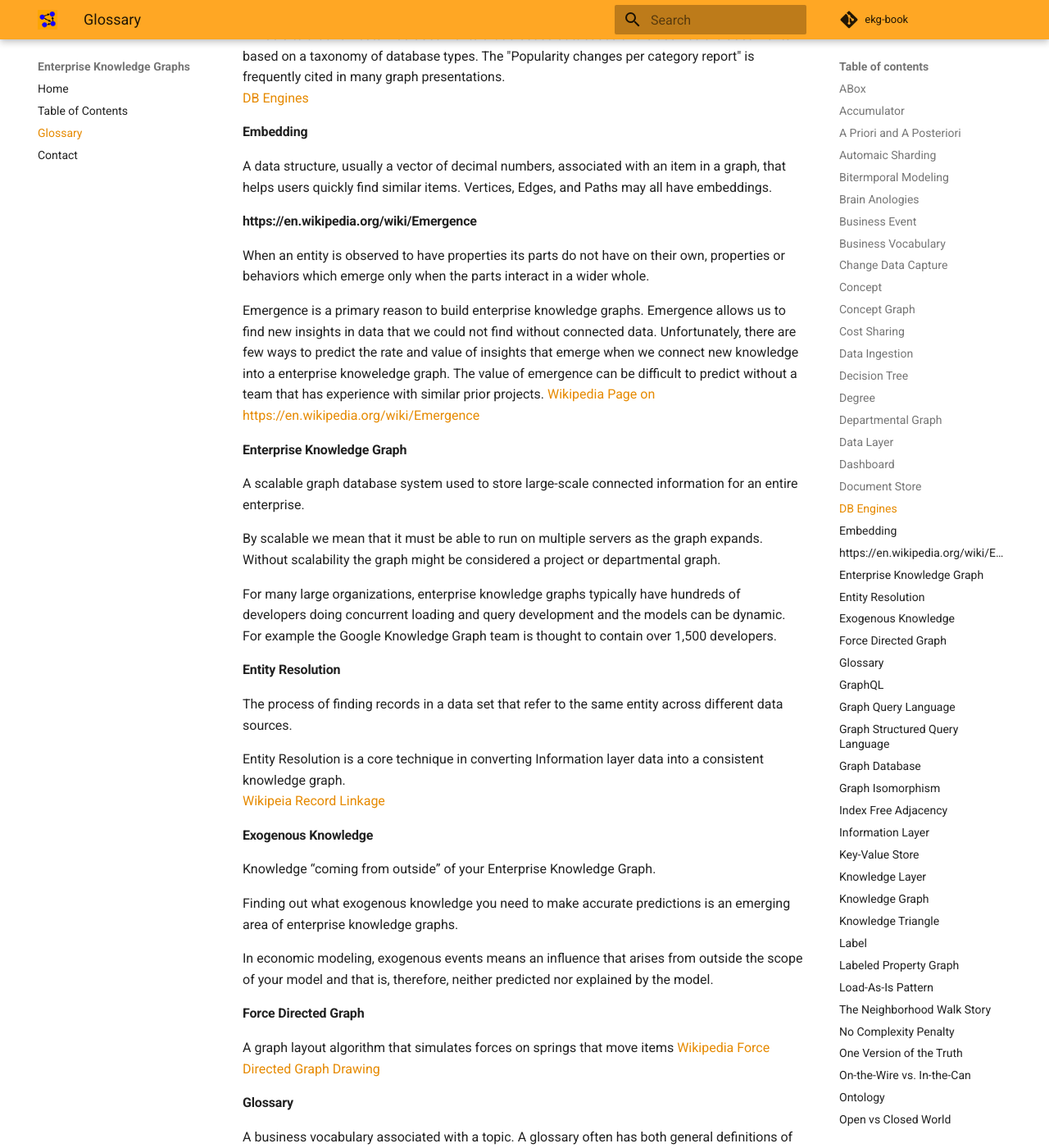
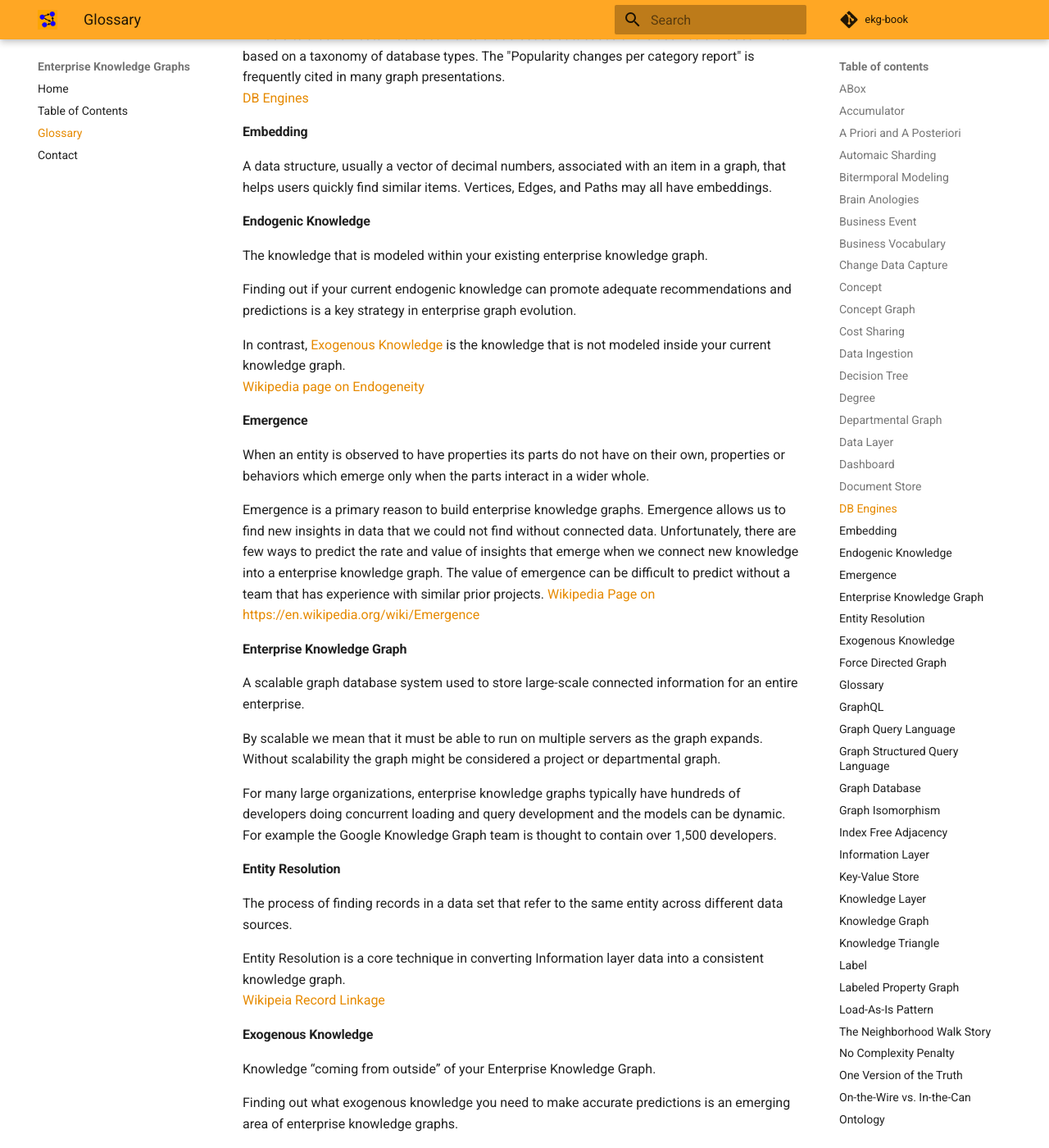
Before and after one commit to dmccreary/ekg-book, an MkDocs documentation site: the page built from docs/glossary.md, in a window 1280 px wide and 1400 px high, scrolled down 3944 px. Shown: the whole window at 82% size. Built offline with MkDocs 1.6.1 and Material for MkDocs 9.7.7, drawn with Linux system fonts in a browser that asks for light colours; comment, search, counter and statistics services are not loaded; some of the changed text lies outside the part shown.

Commit message:
updated content

```diff
--- a/docs/glossary.md
+++ b/docs/glossary.md
@@ -97,10 +97,18 @@ A web site that harvests web documents that discuss databases and classifies the
 #### Embedding
 A data structure, usually a vector of decimal numbers, associated with an item in a graph, that helps users quickly find similar items.  Vertices, Edges, and Paths may all have embeddings.
 
-#### https://en.wikipedia.org/wiki/Emergence
+#### Endogenic Knowledge
+The knowledge that is modeled within your existing enterprise knowledge graph.
+
+Finding out if your current endogenic knowledge can promote adequate recommendations and predictions is a key strategy in enterprise graph evolution.
+
+In contrast, [Exogenous Knowledge](#endongenic-knowledge) is the knowledge that is not modeled inside your current knowledge graph.
+<br/>[Wikipedia page on Endogeneity](https://en.wikipedia.org/wiki/Endogeneity_(econometrics))
+
+#### Emergence
 When an entity is observed to have properties its parts do not have on their own, properties or behaviors which emerge only when the parts interact in a wider whole.
 
-Emergence is a primary reason to build enterprise knowledge graphs.  Emergence allows us to find new insights in data that we could not find without connected data.  Unfortunately, there are few ways to predict the rate and value of insights that emerge when we connect new knowledge into a enterprise knoweledge graph.  The value of emergence can be difficult to predict without a team that has experience with similar prior projects.
+Emergence is a primary reason to build enterprise knowledge graphs.  Emergence allows us to find new insights in data that we could not find without connected data.  Unfortunately, there are few ways to predict the rate and value of insights that emerge when we connect new knowledge into a enterprise knowledge graph.  The value of emergence can be difficult to predict without a team that has experience with similar prior projects.
 [Wikipedia Page on https://en.wikipedia.org/wiki/Emergence](https://en.wikipedia.org/wiki/Emergence)
 
 #### Enterprise Knowledge Graph
@@ -122,6 +130,9 @@ Knowledge “coming from outside” of your Enterprise Knowledge Graph.
 Finding out what exogenous knowledge you need to make accurate predictions is an emerging area of enterprise knowledge graphs.
 
 In economic modeling, exogenous events means an influence that arises from outside the scope of your model and that is, therefore, neither predicted nor explained by the model.
+
+In contrast, [Endogenic Knowledge](#endongenic-knowledge) is the knowledge that is modeled within your enterprise knowledge graph.
+<br/>[Wikipedia page on Exogeny](https://en.wikipedia.org/wiki/Exogeny)
 
 #### Force Directed Graph
 A graph layout algorithm that simulates forces on springs that move items
--- a/mkdocs.yml
+++ b/mkdocs.yml
@@ -9,6 +9,7 @@ site_description: 'Enterprise Knowledge Graphs'
 site_author: 'Dan McCreary'
 repo_name: 'ekg-book'
 repo_url: 'https://github.com/dmccreary/ekg-book'
+
 edit_uri: 'blob/master/docs'
 theme:
   name: material
```
